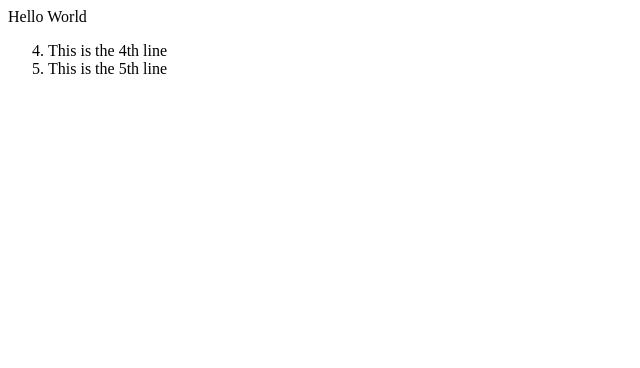
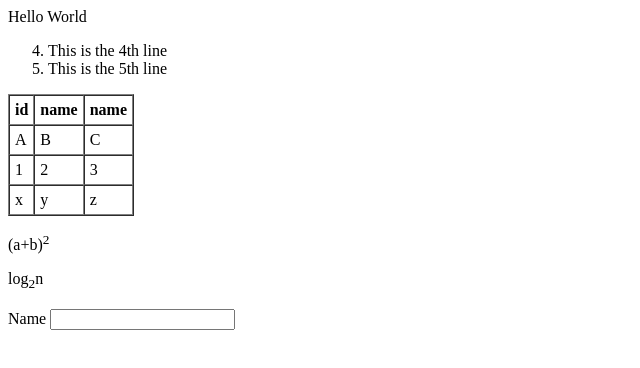
Before and after one commit to sandyc4136/Frontend, a plain HTML site: page practise/index.html in a window 1280 px wide. Shown: the whole page, without its empty margins (0-640 px from the left). Drawn offline with Linux system fonts and the light colour scheme.

Commit message:
25th nov commit

```diff
--- a/practise/index.html
+++ b/practise/index.html
@@ -11,5 +11,42 @@
         <li> This is the 4th line</li>
         <li>This is the 5th line</li>
     </ol>
+
+    <div>
+        <table border="1" cellspacing="0" cellpadding="5">
+            <thead>
+
+                <tr>
+                    <th>id</th>
+                    <th>name</th>
+                    <th>name</th>
+                </tr>
+            </thead>
+            <tr>
+                <td>A</td>
+                <td>B</td>
+                <td>C</td>
+
+            </tr>
+            <tr>
+                <td>1</td>
+                <td>2</td>
+                <td>3</td>
+            </tr>
+            <tr>
+                <td>x</td>
+                <td>y</td>
+                <td>z</td>
+            </tr>
+        </table>
+
+        <p>(a+b)<sup>2</sup></p>
+        <p>log<sub>2</sub>n</p>
+
+        <form action="server url" method="">
+            <label for="name">Name</label>
+            <input type="text" >
+        </form>
+    </div>
 </body>
 </html>
```
